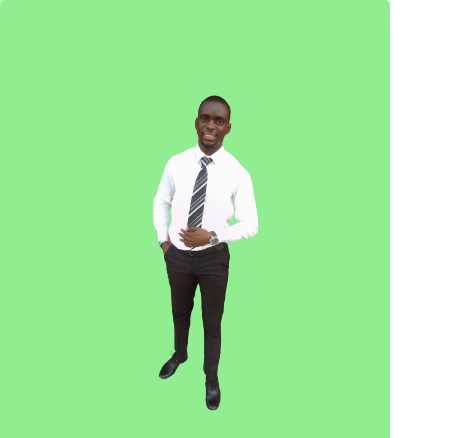
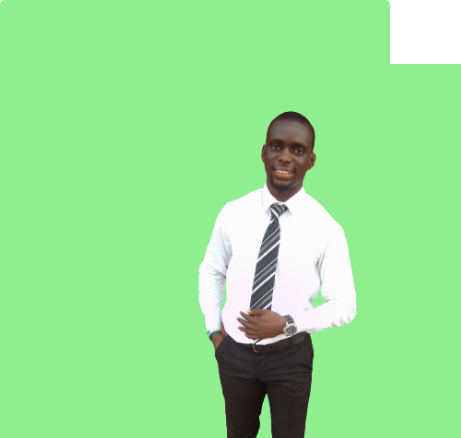
Before and after one commit to ema2jb/portfolio, a plain HTML site: page index.html in a window 390 px wide. Shown: the top 438 px of the page, 461 px wide, since content can reach past the window. Drawn offline with nearby package versions, Linux system fonts and the light colour scheme.

Commit message:
Update portfolio.css

```diff
--- a/portfolio.css
+++ b/portfolio.css
@@ -1,6 +1,6 @@
 img{
     width:100%;
-    margin-bottom: 10%;
+
 }
 
 .header{
@@ -42,3 +42,10 @@ section{
     margin:0% auto;
     padding:20px 0px;
 }
+
+
+@media (max-width: 500px){
+  img{
+      width:150%
+  }
+}
```
